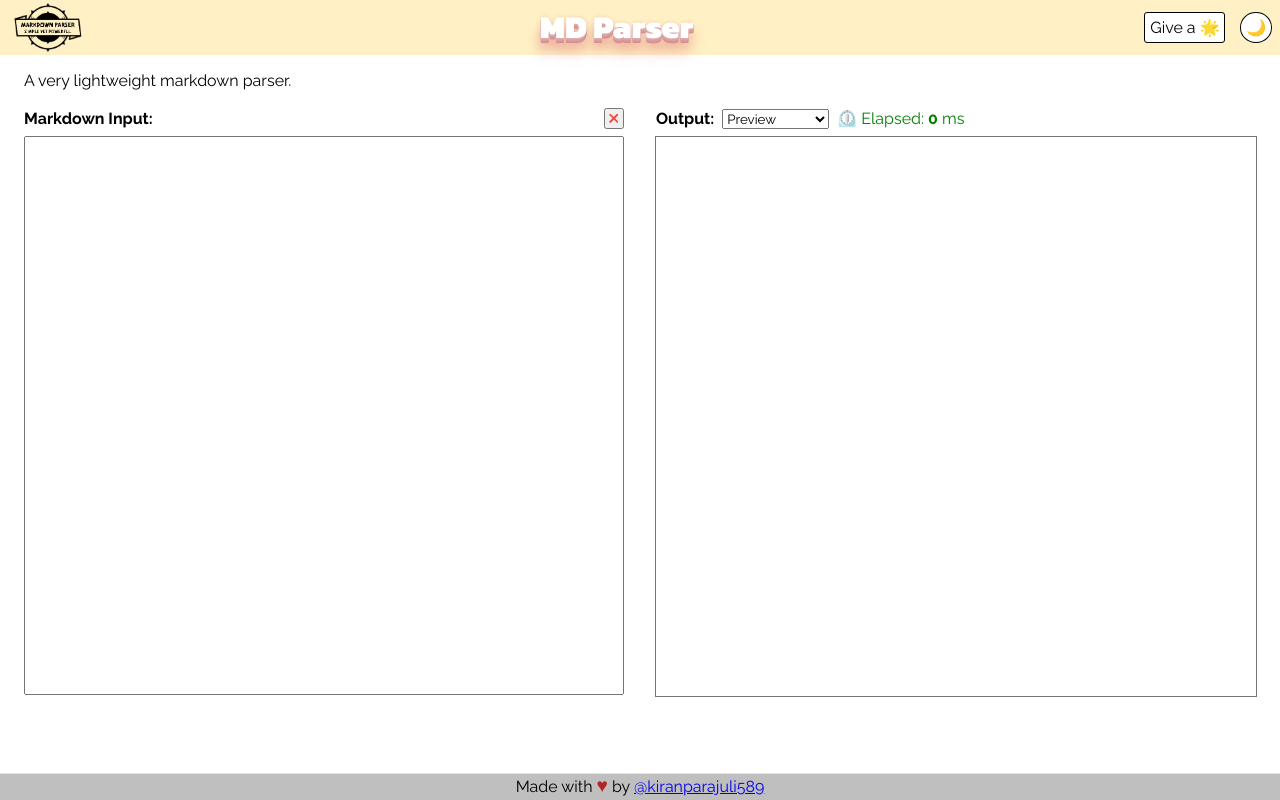
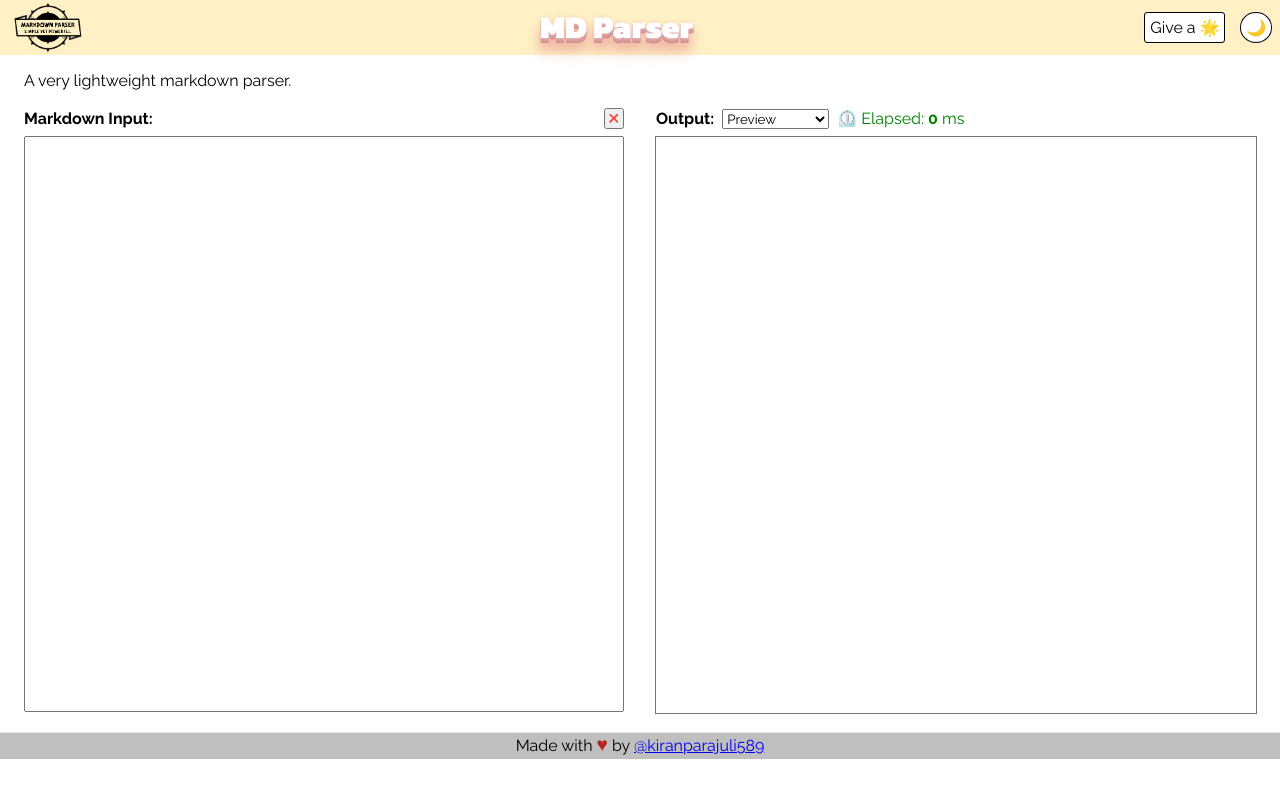
Before and after one commit to kiranparajuli589/htmlmark, a Vue app in the folder demo/: page / in a window 1280 px wide. Built offline with nearby package versions, Linux system fonts and the light colour scheme.

Commit message:
demo: footer no more fixed
Signed-off-by: PKiran <kiranparajuli589@gmail.com>

```diff
--- a/demo/src/styles/footer.scss
+++ b/demo/src/styles/footer.scss
@@ -1,6 +1,4 @@
 footer {
-	position: fixed;
-	bottom: 0;left: 0;
 	width: 100%;
 	padding-bottom: .2rem;
 	text-align: center;
--- a/demo/src/styles/main.scss
+++ b/demo/src/styles/main.scss
@@ -32,7 +32,7 @@ main {
 		.markdown {
 			#md-input {
 				width: 100%;
-				min-height: 69.9vh;
+				min-height: 72vh;
 				padding: .5rem;
 				resize: none;
 				font-size: 1rem;
@@ -57,8 +57,8 @@ main {
 			.preview-pane {
 				outline: 1px solid rgb(118,118,118);
 				padding: .5rem;
-				min-height: 69.9vh;
-				max-height: 69.9vh;
+				min-height: 72vh;
+				max-height: 72vh;
 				overflow-y: auto;
 				overflow-x: auto;
 
```
